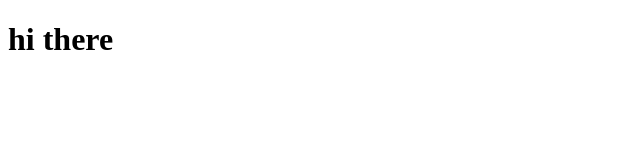
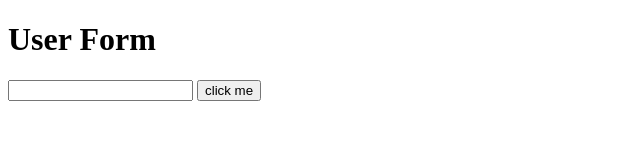
Before and after one commit to elmi-elmi/demo-TS-web-framwork, a website built with Parcel: page index.html in a window 1280 px wide. Shown: the whole page, without its empty margins (0-640 px from the left). Built offline with nearby package versions, Linux system fonts and the light colour scheme; data requests are answered from the project's data file.

Commit message:
add user form and eventMap

```diff
--- a/index.html
+++ b/index.html
@@ -10,6 +10,8 @@
     <title>Web</title>
 </head>
 <body>
-<h1>hi there</h1>
+<div id="root">
+
+</div>
 </body>
 </html>
--- a/src/index.ts
+++ b/src/index.ts
@@ -1,15 +1,42 @@
 console.log('-----------index.ts run----------------');
+console.log('-----------index.ts run----------------');
+
+import {UserForm} from "./views/UserForm";
+// @ts-ignore
+const root:Element = document.getElementById('root');
+
+
+
+const userForm = new UserForm(root);
+
+userForm.render()
+
+
+
+
+
+
+
+
+
+
+
+
+
+
+
+
 // import axios from "axios";
-import {User, UserProps} from "./modules/User";
+// import {User, UserProps} from "./modules/User";
 // ================
-import {Collection} from "./modules/Collection";
-const coll = User.buildCollection()
+// import {Collection} from "./modules/Collection";
+// const coll = User.buildUserCollection()
 // const coll = new Collection<User, UserProps>('http://localhost:3000/users',
 //     (json:UserProps)=>User.buildUser(json));
 
-coll.on('change',()=>{console.log(coll.models)})
-
-coll.fetch()
+// coll.on('change',()=>{console.log(coll.models)})
+//
+// coll.fetch()
 
 // const user = User.buildUser({id:1})
 // user.fetch()
--- a/src/modules/User.ts
+++ b/src/modules/User.ts
@@ -16,16 +16,18 @@ export interface UserProps {
 const rootUrl: string = "http://localhost:3000/users";
 
 export class User extends Model<UserProps> {
-    static buildUser(attrs: UserProps): User{
+    static buildUser(attrs: UserProps): User {
         return new User(
             new Attributes<UserProps>(attrs),
             new Eventing(),
             new Sync<UserProps>(rootUrl)
         );
-    };
+    }
 
-    static buildCollection():Collection<User, UserProps>{
-        return new Collection<User, UserProps>(rootUrl,(json:UserProps)=>User.buildUser(json))
+    static buildUserCollection(): Collection<User, UserProps> {
+        return new Collection<User, UserProps>(rootUrl, (json: UserProps) =>
+            User.buildUser(json)
+        );
     }
 }
 
--- /dev/null
+++ b/src/views/UserForm.ts
@@ -0,0 +1,52 @@
+export class UserForm {
+    constructor(public parent: Element) {
+
+    }
+
+    mapEvents(): { [key: string]: () => void } {
+        return {
+            'click:button': this.onButtonClick,
+            'mouseover:h1':this.hoverHeader
+        }
+    }
+
+    hoverHeader():void{
+        console.log('div hover.....')
+    }
+
+    onButtonClick(): void {
+        console.log('Button clicked.......')
+    }
+
+    bindEvents(fragment: DocumentFragment): void {
+        const eventsMap = this.mapEvents();
+
+        for (let eventKey in eventsMap) {
+            const [eventName, selector] = eventKey.split(':');
+            fragment.querySelectorAll(selector).forEach(element => {
+                element.addEventListener(eventName, eventsMap[eventKey])
+            })
+
+        }
+    }
+
+    template(): string {
+        return `
+        <div>
+            <h1>
+                User Form
+            </h1>
+            <input type="text"/>
+            <button>click me</button>
+        </div>
+        `;
+    }
+
+    render(): void {
+        const template = document.createElement('template');
+        template.innerHTML = this.template();
+
+        this.bindEvents(template.content)
+        this.parent.append(template.content);
+    }
+}
```
